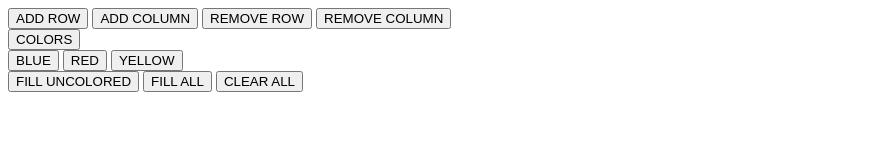
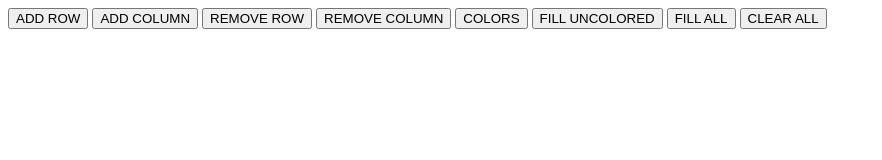
Before and after one commit to ef1301/TTP-assignment5, a plain HTML site: page index.html in a window 1280 px wide. Shown: the whole page, without its empty margins (0-882 px from the left). Drawn offline with Linux system fonts and the light colour scheme.

Commit message:
dropdown menu

```diff
--- a/index.html
+++ b/index.html
@@ -1,6 +1,7 @@
 <!doctype html>
 <html>
   <head>
+    <link rel="stylesheet" href="main.css">
   </head>
   <body>
     <div class="container">
--- a/main.css
+++ b/main.css
@@ -0,0 +1,27 @@
+.dropdown {
+    position: relative;
+    display: inline-block;
+}
+
+.dropdown-content {
+    position: absolute;
+    background-color: rgb(245,245,245);
+    min-width: 10em;
+    height: 0;
+    overflow: hidden;
+}
+
+.dropdown-content button {
+    color: rgb(0,0,0);
+    text-decoration: none;
+    display: block;
+    border: none;
+}
+
+.dropdown-content button:hover {
+    background-color: rgb(240,240,240);
+}
+
+.dropdown:hover .dropdown-content {
+    height: auto;
+}
```
